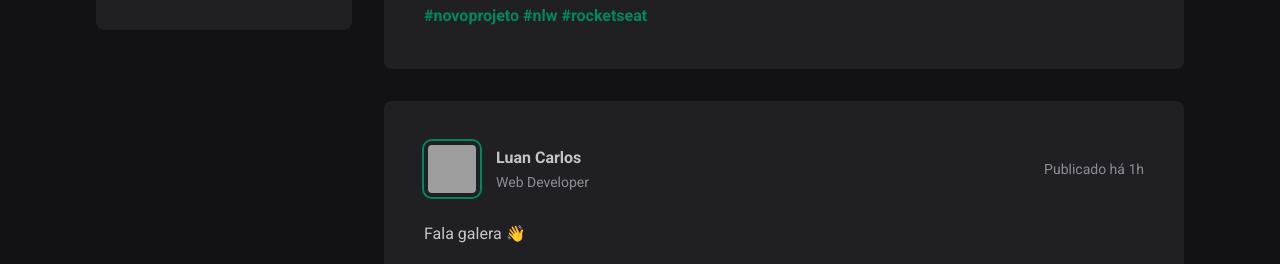
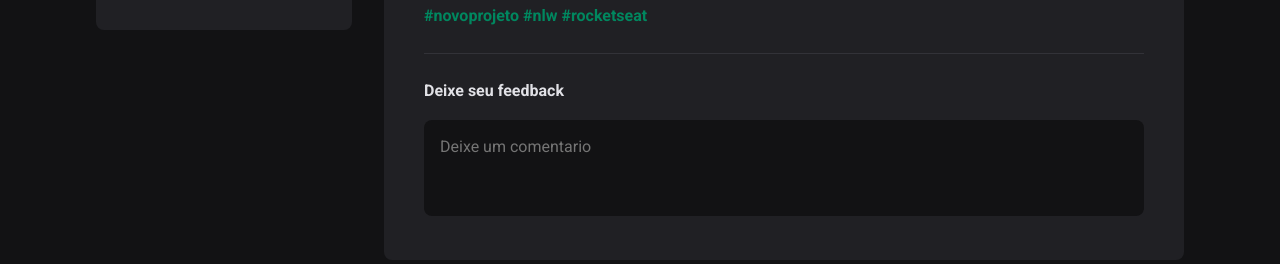
Before and after one commit to Luancss/Igfeed, a React (Vite) app: page / in a window 1280 px wide. Shown: the part 299-563 px from the top of the page. Built offline with nearby package versions, Linux system fonts and the light colour scheme; grey boxes are pictures that could not be loaded.

Commit message:
Formulário de comentários

```diff
--- a/src/components/Post.module.css
+++ b/src/components/Post.module.css
@@ -67,3 +67,55 @@
   color: var(--gray-400);
   line-height: 1.6;
 }
+
+.commentForm {
+  width: 100%;
+  margin-top: 1.5rem;
+  padding-top: 1.5rem;
+  border-top: 1.5rem;
+  border-top: 1px solid var(--gray-600)
+}
+
+.commentForm > strong {
+  line-height: 1.6;
+  color: var(--gray-100);
+}
+
+.commentForm textarea {
+  width: 100%;
+  background: var(--gray-900);
+  border: 0;
+  resize: none;
+  height: 6rem;
+  line-height: 1.4;
+  margin-top: 1rem;
+  padding: 1rem;
+  border-radius: 8px;
+  color: var(--gray-100);
+}
+
+.commentForm footer {
+  visibility: hidden;
+  max-height: 0;
+}
+
+.commentForm:focus-within footer {
+  visibility: visible;
+  max-height: none;
+}
+
+.commentForm button[type=submit] {
+  padding: 1rem 1.5rem;
+  margin-top: 1rem;
+  border-radius: 8px;
+  border: 0;
+  background: var(--green-500);
+  color: var(--white);
+  font-weight: bold;
+  cursor: pointer;
+  transition: background-color 0.2s;
+}
+
+.commentForm button[type=submit]:hover {
+  background: var(--green-300);
+}
--- a/src/components/Post.tsx
+++ b/src/components/Post.tsx
@@ -5,10 +5,7 @@
     <article className={styles.post}>
       <header>
         <div className={styles.author}>
-          <img
-            className={styles.avatar}
-            src="https://github.com/luancss.png"
-          />
+          <img className={styles.avatar} src="https://github.com/luancss.png" />
           <div className={styles.authorInfo}>
             <strong>Luan Carlos</strong>
             <span>Web Developer</span>
@@ -25,12 +22,23 @@
           Acabei de subir mais um projeto no meu portifa. É um projeto que fiz
           no NLW Return, evento da Rocketseat. O nome do projeto é DoctorCare 🚀
         </p>
-        <p>👉 <a href="">jane.design/doctorcare</a></p>
+        <p>
+          👉 <a href="">jane.design/doctorcare</a>
+        </p>
         <p>
           <a href="">#novoprojeto </a>
           <a href="">#nlw </a>
-          <a href="">#rocketseat</a></p>
+          <a href="">#rocketseat</a>
+        </p>
       </div>
+
+      <form className={styles.commentForm}>
+        <strong>Deixe seu feedback</strong>
+        <textarea placeholder="Deixe um comentario" />
+        <footer>
+          <button type="submit">Publicar</button>
+        </footer>
+      </form>
     </article>
   );
 }
--- a/src/global.css
+++ b/src/global.css
@@ -10,6 +10,11 @@
 
   --green-300: #00b37e;
   --green-500: #00875f;
+}
+
+:focus {
+  outline: transparent;
+  box-shadow: 0 0 0 2px  var(--green-300);
 }
 
 * {
```
